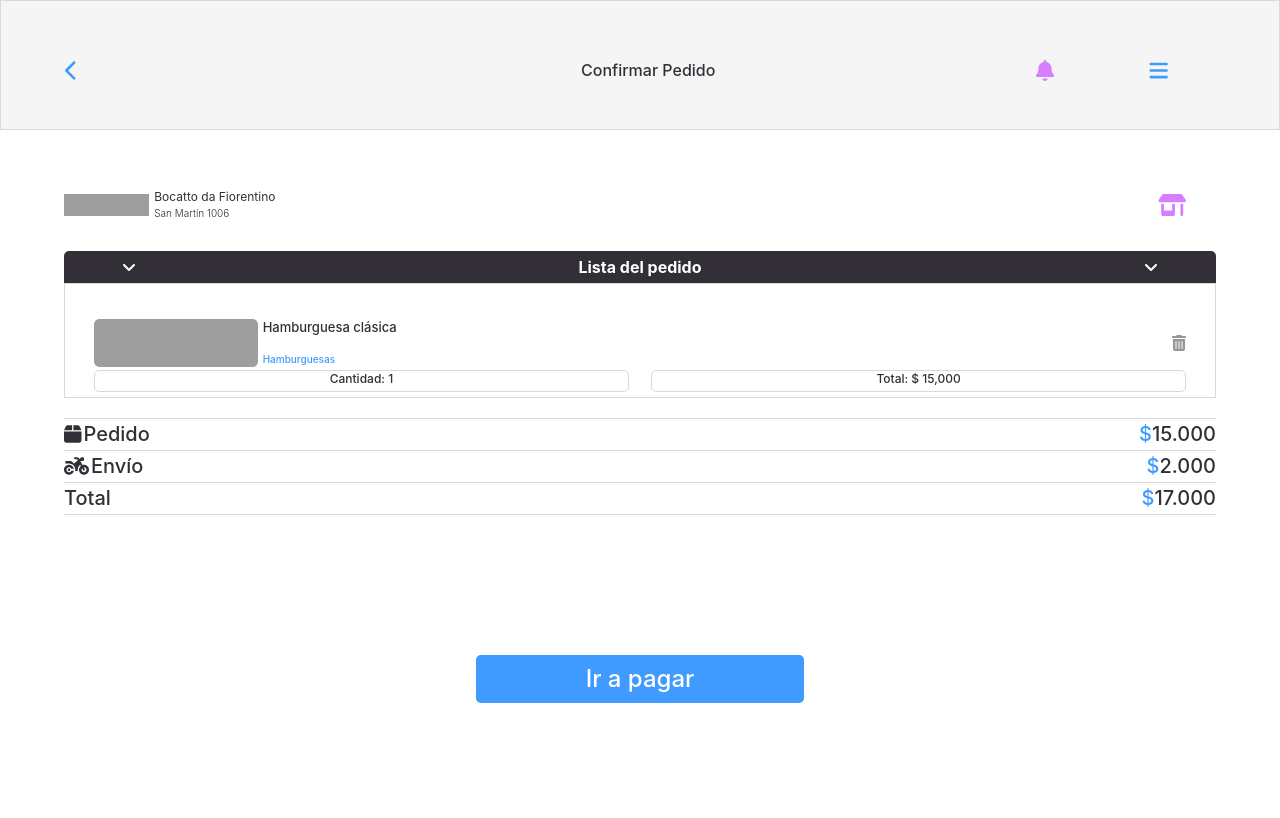
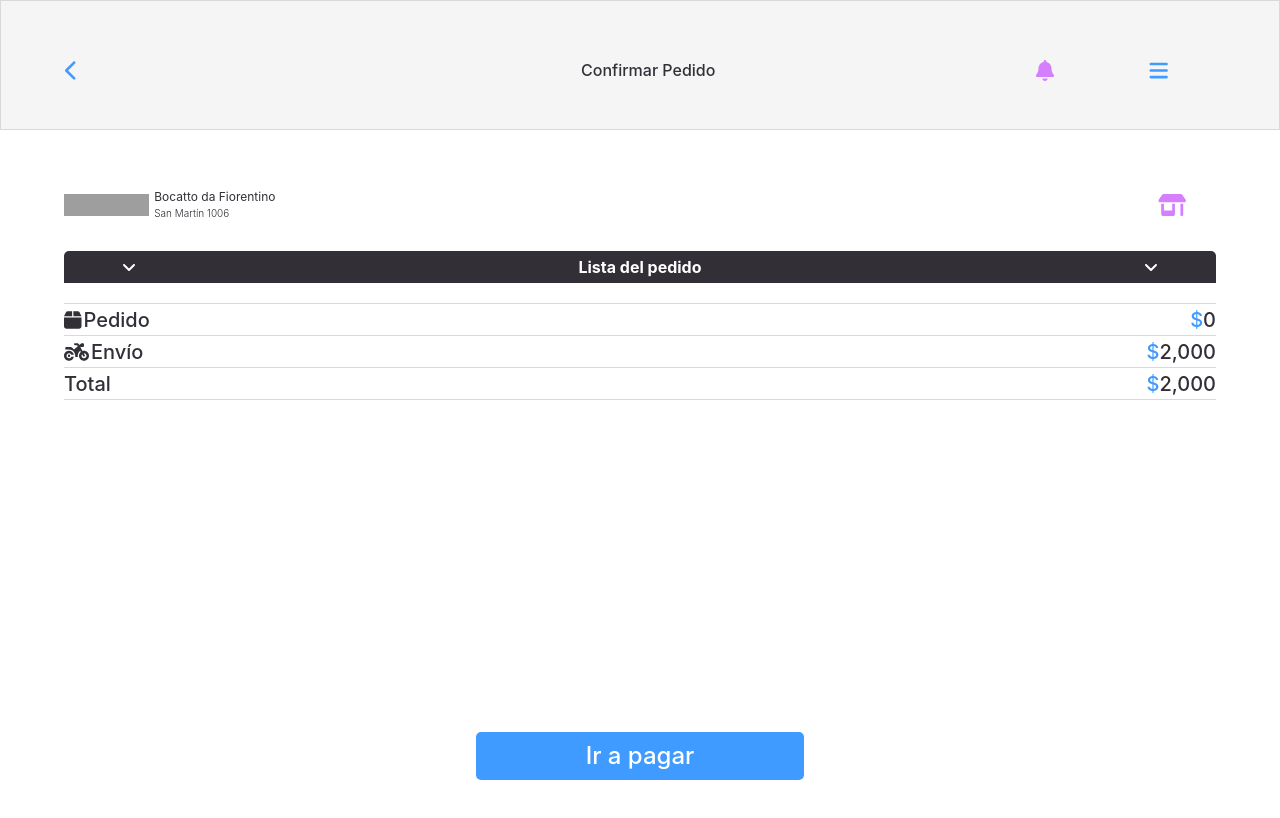
Before and after one commit to JoelFiare/s14-16-n-java, a React (Vite) app in the folder frontend/: page /busqueda/pagar/confirmar in a window 1280 px wide. Shown: the top 818 px of the page. Built offline with nearby package versions, Linux system fonts and the light colour scheme; grey boxes are pictures that could not be loaded.

Commit message:
feat: agregando logica al componente confirmar orden(eliminar un item, calculo cuenta, lista desplegable)

```diff
--- a/frontend/src/components/ConfirmOrder/ConfirmOrder.jsx
+++ b/frontend/src/components/ConfirmOrder/ConfirmOrder.jsx
@@ -7,12 +7,18 @@ import AppContext from '../../context/AppContex';
 import './confirmorder.css'
 
 function ConfirmOrder({ order }) {
+  const [goToPay, setGoToPay] = useState(false)
+  const [showOrderList, setShowOrderList] = useState(false)
+  const [newOrder, setNewOrder] = useState([...order]);
+  const [emptyList, setEmptyList] = useState(false);
 
   if (!order || order.length === 0) {
     return <div>No hay órdenes para confirmar</div>;
   }
 
-  const [goToPay, setGoToPay] = useState(false)
+  const subTotal = newOrder.reduce((total, item) => total + item.productTotal, 0);
+  const delivery = order[0].entrega === 0 ? 2000 : 0;
+
   const handlePagar = () => {
     setGoToPay(true)
   }
@@ -20,6 +26,18 @@ function ConfirmOrder({ order }) {
     return <Navigate to={'/busqueda/pagar/medio-de-pago'} />
   }
 
+  const handleToggleOrderList = () => {
+    setShowOrderList(!showOrderList);
+  }
+  const handleDeleteItem = (index) => {
+    const updateOrder = [...newOrder];
+    updateOrder.splice(index, 1); // Elimina el elemento segun el indice recibido
+    setNewOrder(updateOrder)
+    if (updateOrder.length === 0) {
+      setEmptyList(true)
+    }
+
+  }
 
   return (
     <>
@@ -38,13 +56,16 @@ function ConfirmOrder({ order }) {
 
         <div className="orderContent">
 
-          <section className="ListTitle">
+          <section className="ListTitle" onClick={handleToggleOrderList}>
             <div><FontAwesomeIcon icon={faAngleDown} /></div>
             <p style={{ fontWeight: '700', fontSize: '16px', lineHeight: '16px' }}>Lista del pedido</p>
             <div><FontAwesomeIcon icon={faAngleDown} /></div>
           </section>
-          <section className="articlesContent">
-            {order.map((item, index) =>
+          {emptyList ?
+            (<p>Su lista quedó vacía. Vuelva a armar su pedido</p>)
+            :
+            (<section className={showOrderList ? "articlesContent active" : "articlesContent"}>
+              {newOrder.map((item, index) =>
                 <div className="itemContent" key={index}>
                   <div className="mealData">
                     <div className="mealDataImage"><img src={item.productImageUrl} alt="food image"></img></div>
@@ -53,40 +74,40 @@ function ConfirmOrder({ order }) {
                         <p style={{ fontSize: '13px', fontWeight: '500', lineHeight: '16px' }}>{item.name}</p>
                         <p style={{ fontSize: '10px', fontWeight: '500', lineHeight: '16px', color: '#3F9BFF' }}>{item.categoryId.name}</p>
                       </div>
-                    <div><FontAwesomeIcon icon={faTrashCan} style={{ color: '#979797' }} /></div>
+                      <div onClick={() => handleDeleteItem(index)}><FontAwesomeIcon icon={faTrashCan} style={{ color: '#979797' }} /></div>
                     </div>
                   </div>
                   <div className="count">
-                  <p className="btn-confirmar">Cantidad: {item.productCant}</p>
-                  <p className="btn-confirmar">Total: $ {item.productTotal.toLocaleString()} </p>
+                    <p className="info-item-confirm">Cantidad: {item.productCant}</p>
+                    <p className="info-item-confirm">Total: $ {item.productTotal.toLocaleString()} </p>
                   </div>
                 </div>
               )}
 
-          </section>
+            </section>)}
           <section className="totalCount">
             <div className="totalItem ">
               <div className="itemIcon">
                 <FontAwesomeIcon icon={faBox} />
                 <p>Pedido</p>
               </div>
-              <p><span style={{ color: '#3F9BFF' }}>$</span>15.000</p>
+              <p><span style={{ color: '#3F9BFF' }}>$</span>{subTotal.toLocaleString()}</p>
             </div>
-            <div className="totalItem">
+            {delivery !== 0 && <div className="totalItem">
               <div className="itemIcon">
                 <FontAwesomeIcon icon={faMotorcycle} />
                 <p>Envío</p>
               </div>
-              <p><span style={{ color: '#3F9BFF' }}>$</span>2.000</p>
-            </div>
+              <p><span style={{ color: '#3F9BFF' }}>$</span>{delivery.toLocaleString()}</p>
+            </div>}
             <div className="totalItem ">
               <p>Total</p>
-              <p><span style={{ color: '#3F9BFF' }}>$</span>17.000</p>
+              <p><span style={{ color: '#3F9BFF' }}>$</span>{(subTotal + delivery).toLocaleString()}</p>
             </div>
           </section>
         </div>
 
-        <button className="btn-pagar" onClick={handlePagar}>Ir a pagar</button>
+        <button className={`btn-confirm-goPay ${emptyList ? 'btn-noConfirm' : ''}`} onClick={handlePagar} disabled={emptyList}>Ir a pagar</button>
       </div>
 
 
--- a/frontend/src/components/ConfirmOrder/confirmorder.css
+++ b/frontend/src/components/ConfirmOrder/confirmorder.css
@@ -90,14 +90,18 @@
 .articlesContent {
     width: 100%;
     height: auto;
-    display: flex;
+    /* display: flex; */
     flex-direction: column;
     justify-content: flex-start;
     align-items: center;
     border: 0.5px solid #D9D9D9;
     row-gap: 5px;
+    display: none;
 }
 
+.active{
+    display: flex;
+}
 .itemContent {
     margin-top: 3%;
     width: 95%;
@@ -166,7 +170,7 @@
 
 }
 
-.btn-confirmar {
+.info-item-confirm {
     width: 98%;
     height: 100%;
     border: 0.5px solid #D9D9D9;
@@ -208,7 +212,7 @@
     column-gap: 2px;
 }
 
-.btn-pagar {
+.btn-confirm-goPay {
     width: 328px;
     height: 48px;
     border-radius: 5px;
@@ -221,7 +225,9 @@
     bottom: 20px;
 
 }
-
+.btn-noConfirm{
+    background-color: #D9D9D9;
+}
 @media screen and (orientation: landscape) {
     .btn-pagar {
         position: inherit;
--- a/frontend/src/components/Navbar/Navbar.css
+++ b/frontend/src/components/Navbar/Navbar.css
@@ -1,3 +1,4 @@
+
 header {
   width: 100%;
   height: 126px;
@@ -12,6 +13,7 @@ header {
   position: sticky;
   top: 0;
   left: 0;
+
 
   >form {
     width: 100%;
--- a/frontend/src/components/share/ToggleButton/toggleButton.css
+++ b/frontend/src/components/share/ToggleButton/toggleButton.css
@@ -76,7 +76,7 @@ input:focus + .slider {
 }
 
 input:checked + .slider:before {
-  -webkit-transform: translateX(65px);
-  -ms-transform: translateX(65px);
-  transform: translateX(65px);
+  -webkit-transform: translateX(60px);
+  -ms-transform: translateX(60px);
+  transform: translateX(60px);
 }
--- a/frontend/src/data/order.js
+++ b/frontend/src/data/order.js
@@ -1,4 +1,5 @@
-export const order = [{
+export const order = [
+  {
     "productId": 1,
     "name": "Hamburguesa clásica",
     "storeId": {
@@ -15,6 +16,7 @@ export const order = [{
     "productImageUrl": "https://i.postimg.cc/SRJSj7LF/Hamburguesa-Cl-sica.jpg",
   "productCant":1,
   "productTotal":15000,
+"entrega":0,
   },
   // {
   //   "productId": 2,
@@ -33,5 +35,6 @@ export const order = [{
   //   "productImageUrl": "https://i.postimg.cc/j58qsk74/Pizza-Margarita.jpg",
   //   "productCant":2,
   //   "productTotal":10000,
+  //   "entrega":0,
   // },
 ]
--- a/frontend/src/pages/home.css
+++ b/frontend/src/pages/home.css
@@ -1,3 +1,4 @@
+
 .homeContent{
 width: 100%;
 height: auto;
```
Lines whose indentation alone changed are shown as unchanged.
